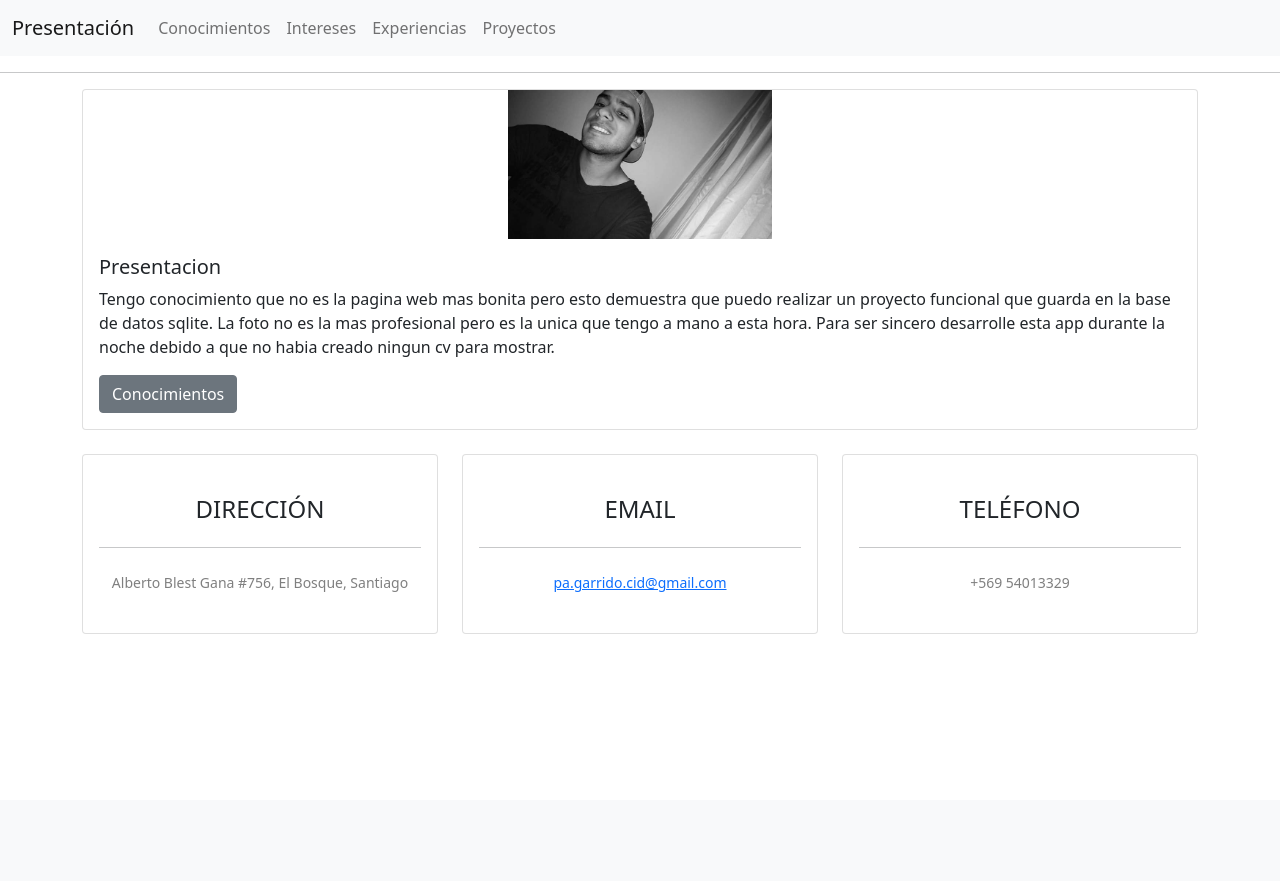
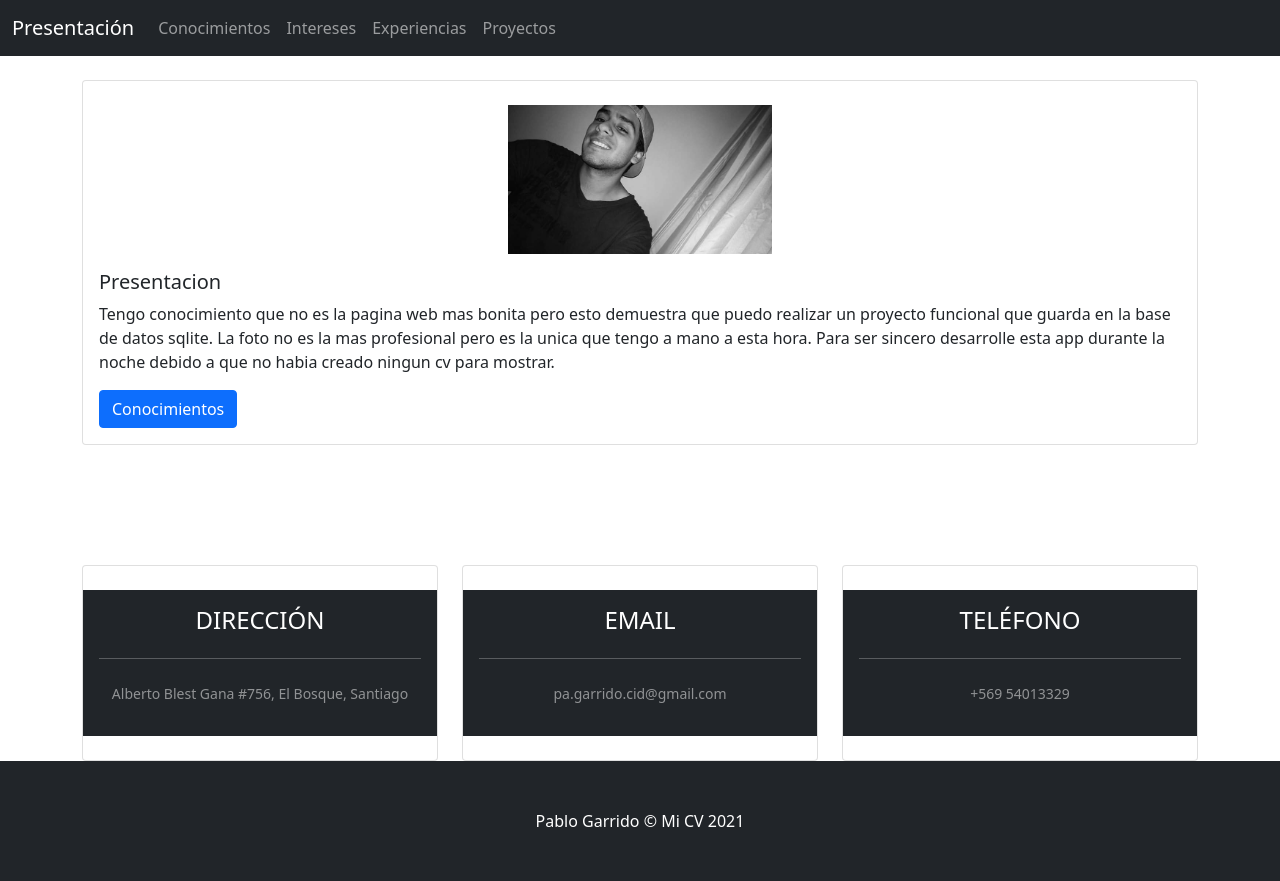
Before and after one commit to olbapDev/Vitae, a Django app: page / in a window 1280 px wide. Before the commit the page ends 634 px from the top, so only its background shows below. Run offline with Django 3.2, Linux system fonts and the light colour scheme.

Commit message:
agregamos visual al sitio de adm django colores y nombes en admin.py

```diff
--- a/conocimiento/apps.py
+++ b/conocimiento/apps.py
@@ -3,3 +3,4 @@ from django.apps import AppConfig
 
 class ConocimientoConfig(AppConfig):
     name = 'conocimiento'
+    verbose_name='Conocimientos Adquiridos'
--- a/core/templates/base.html
+++ b/core/templates/base.html
@@ -12,7 +12,7 @@
     </head>
     <body>
 
-        <nav class="navbar navbar-expand-lg navbar-light bg-light">
+        <nav class="navbar navbar-expand-lg navbar-dark bg-dark">
         <div class="container-fluid">
             <a class="navbar-brand" href="{% url 'home' %}">Presentación</a>
             <button class="navbar-toggler" type="button" data-bs-toggle="collapse" data-bs-target="#navbarSupportedContent" aria-controls="navbarSupportedContent" aria-expanded="false" aria-label="Toggle navigation">
@@ -36,6 +36,7 @@
             </div>
         </div>
     </nav>
+    </br>
     {% block content %}
 
     {% endblock %}
@@ -44,46 +45,50 @@
 
 
 
-    <section class="contact-section bg-black">
+    <section class="contact-section ">
         <div class="container">
             <div class="row">
                 <div class="col-md-4 mb-3 mb-md-0">
                     <div class="card py-4 h-100">
-                            <div class="card-body text-center">
+                        <div class="card-body text-center text-white bg-dark">
                             <i class="fas fa-map-marked-alt text-primary mb-2"></i>
                             <h4 class="text-uppercase m-0">Dirección</h4>
                             <hr class="my-4" />
-                                <div class="small text-black-50">Alberto Blest Gana #756, El Bosque, Santiago</div>
+                            <div class="small text-white-50">Alberto Blest Gana #756, El Bosque, Santiago</div>
                         </div>
                     </div>
                 </div>
                 <div class="col-md-4 mb-3 mb-md-0">
                     <div class="card py-4 h-100">
-                            <div class="card-body text-center">
+                        <div class="card-body text-center text-white bg-dark">
                             <i class="fas fa-envelope text-primary mb-2"></i>
                             <h4 class="text-uppercase m-0">Email</h4>
                             <hr class="my-4" />
-                                <div class="small text-black-50"><a href="#!">pa.garrido.cid@gmail.com</a></div>
+                            <div class="small text-white-50"><p>pa.garrido.cid@gmail.com</p></div>
                         </div>
                     </div>
                 </div>
                 <div class="col-md-4 mb-3 mb-md-0">
                     <div class="card py-4 h-100">
-                            <div class="card-body text-center">
+                        <div class="card-body text-center text-white bg-dark">
                             <i class="fas fa-mobile-alt text-primary mb-2"></i>
                             <h4 class="text-uppercase m-0">Teléfono</h4>
                             <hr class="my-4" />
-                                <div class="small text-black-50">+569 54013329</div>
+                            <div class="small text-white-50">+569 54013329</div>
                         </div>
                     </div>
                 </div>
             </div>
-
-
         </div>
     </section>
     <!-- Optional JavaScript; choose one of the two! -->
-
+      <!-- Footer -->
+    <footer class="py-5 bg-dark">
+        <div class="container">
+        <p class="m-0 text-center text-white">Pablo Garrido &copy; Mi CV 2021</p>
+        </div>
+        <!-- /.container -->
+    </footer>
     <!-- Option 1: Bootstrap Bundle with Popper -->
     <script src="https://cdn.jsdelivr.net/npm/bootstrap@5.0.0-beta2/dist/js/bootstrap.bundle.min.js" integrity="sha384-b5kHyXgcpbZJO/tY9Ul7kGkf1S0CWuKcCD38l8YkeH8z8QjE0GmW1gYU5S9FOnJ0" crossorigin="anonymous"></script>
 
--- a/core/templates/home.html
+++ b/core/templates/home.html
@@ -5,9 +5,11 @@
 {% block tittle%}Home{% endblock %}
 
 {% block content %}
-<hr/>
+
 <div class="container">
     <div class="card">
+        <br/>
+
         <img src="{% static 'core/img/foto.jpg'%}" style="width: 18rem;" class="card-img-top container" alt="...">
         <div class="card-body">
             <h5 class="card-title">Presentacion</h5>
@@ -17,9 +19,17 @@
 
                 Para ser sincero desarrolle esta app durante la noche debido a que no habia creado ningun cv para mostrar.
             </p>
-            <a href="{% url 'conocimiento'%}" class="btn btn-secondary">Conocimientos</a>
+            <a href="{% url 'conocimiento'%}" class="btn btn-primary">Conocimientos</a>
         </div>
     </div>
 
 </div>
+<br/>
+
+<br/>
+<br/>
+<br/>
+
+
+
 {% endblock %}
--- a/experiencias/apps.py
+++ b/experiencias/apps.py
@@ -3,3 +3,4 @@ from django.apps import AppConfig
 
 class ExperienciasConfig(AppConfig):
     name = 'experiencias'
+    verbose_name="Experiencias Laborales"
--- a/experiencias/models.py
+++ b/experiencias/models.py
@@ -7,4 +7,4 @@ class Experiencia(models.Model):
     descripcion= models.TextField()
 
     def __str__(self):
-        return self.nameEmpresa + ' | ' + self.cargo
+        return self.nameEmpresa
--- a/interesting/apps.py
+++ b/interesting/apps.py
@@ -3,3 +3,4 @@ from django.apps import AppConfig
 
 class InterestingConfig(AppConfig):
     name = 'interesting'
+    verbose_name='Intereses'
--- a/proyect/apps.py
+++ b/proyect/apps.py
@@ -3,3 +3,4 @@ from django.apps import AppConfig
 
 class ProyectConfig(AppConfig):
     name = 'proyect'
+    verbose_name='Proyectos'
--- a/proyect/models.py
+++ b/proyect/models.py
@@ -6,6 +6,7 @@ class Project(models.Model):
     lenguaje = models.CharField(max_length=100)
     descripcion = models.TextField()
     link = models.CharField(max_length=500)
+    image = models.ImageField(upload_to='projects', null=True, blank=True)
 
     def __str__(self):
-        return self.titulo + ' | ' + self.lenguaje + ' | '
+        return self.titulo + ' | '
--- a/proyect/templates/proyectos.html
+++ b/proyect/templates/proyectos.html
@@ -18,6 +18,9 @@
                     </p>
                 </small>
             </div>
+            {% if proj.image %}
+                <img src="{{ proj.image.url }}" style="width: 400px;" class="card-img-top container" alt="...">
+            {% endif %}
         </ul>
         <hr>
     {% endfor %}
--- /dev/null
+++ b/requirements.txt
@@ -0,0 +1,6 @@
+django
+pillow
+django-admin-interface
+
+
+#esto es para buenas practicas
--- a/vitae/urls.py
+++ b/vitae/urls.py
@@ -15,6 +15,8 @@ Including another URLconf
 """
 from django.contrib import admin
 from django.urls import path, include
+from django.conf import settings
+from django.conf.urls.static import static
 
 urlpatterns = [
     path('admin/', admin.site.urls),
@@ -24,3 +26,6 @@ urlpatterns = [
     path('knowledge/', include('conocimiento.urls')),
     path('interest/', include('interesting.urls')),
 ]
+
+if settings.DEBUG:
+    urlpatterns += static(settings.MEDIA_URL, document_root=settings.MEDIA_ROOT)
```
Also changed, not shown: experiencias/admin.py (+11 -2 lines), proyect/admin.py (+9 -1 lines), vitae/settings.py (+15 -6 lines), media/projects/Barber1.PNG (added), media/projects/Barber1_iu9VjmN.PNG (added), media/projects/Fi-Medical.PNG (added), media/projects/Fi-Medical_3ARhjk6.PNG (added), media/projects/PantallaEliminarCliente.PNG (added), proyect/migrations/0004_project_image.py (added). Lines whose indentation alone changed are shown as unchanged.
